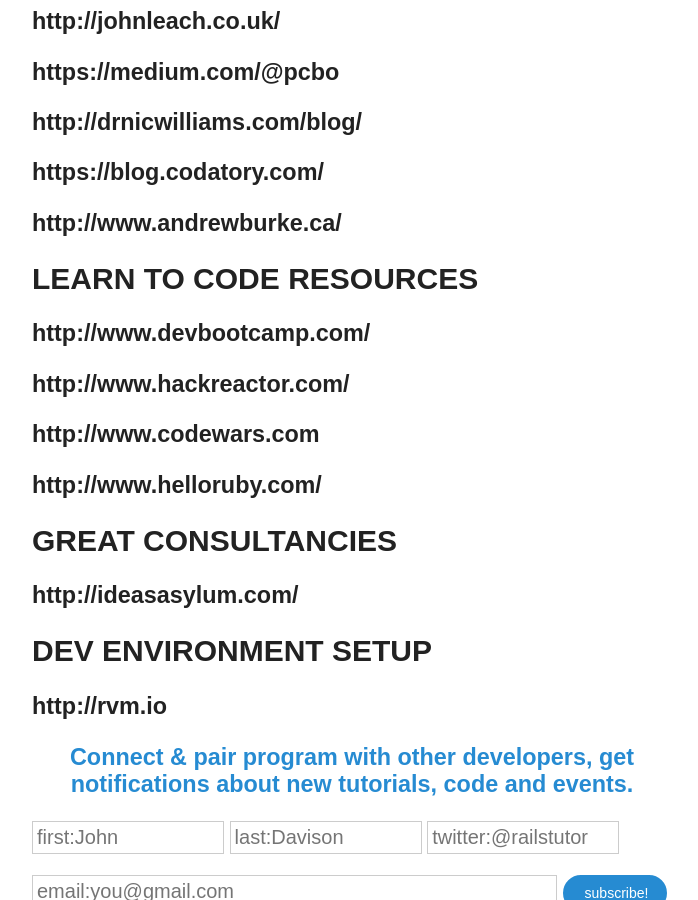
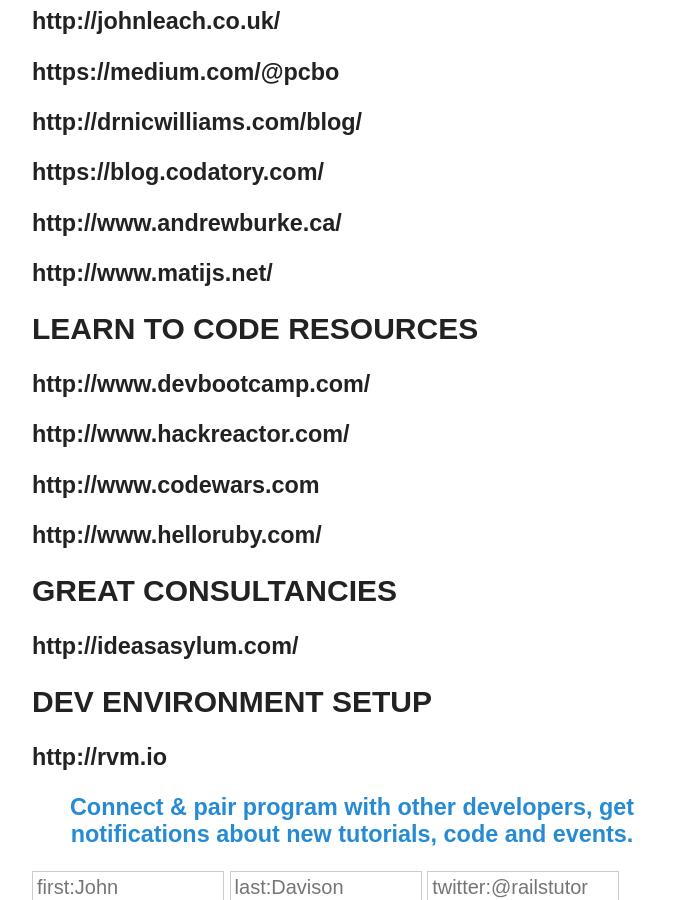
Before and after one commit to jcdavison/rubyonrailstutor.github.io, a Jekyll site: the page built from _posts/2014-03-19-blog-roll.md, in a window 1280 px wide and 900 px high, scrolled down 999 px. Shown: the whole window, without its empty margins (318-1016 px from the left). Built offline with Jekyll 4.4.1, drawn with Linux system fonts in a browser that asks for light colours; nearby versions of some CDN libraries; comment, search, counter and statistics services are not loaded; some of the changed lines change nothing that is shown.

Commit message:
update blogroll

```diff
--- a/_posts/2014-03-19-blog-roll.md
+++ b/_posts/2014-03-19-blog-roll.md
@@ -35,6 +35,8 @@
 
 ### [http://www.andrewburke.ca/](http://www.andrewburke.ca/)
 
+### [http://www.matijs.net/](http://www.matijs.net/)
+
 ## LEARN TO CODE RESOURCES
 
 ### [http://www.devbootcamp.com/](http://www.devbootcamp.com)
```
